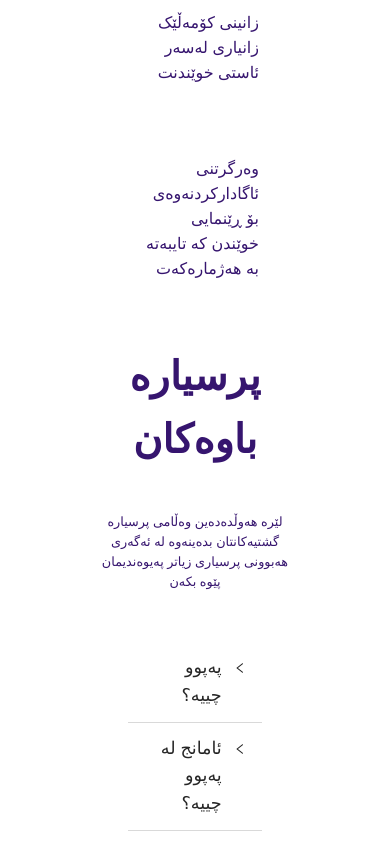
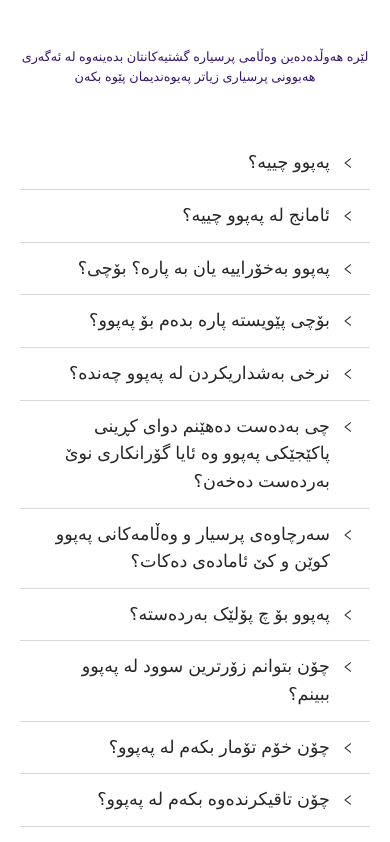
Before and after one commit to AramRafeq/pepu-landing, a Next.js app: page / in a window 390 px wide. Shown: the part 2441-3283 px from the top of the page. Built offline with nearby package versions, Linux system fonts and the light colour scheme; a web font is replaced by a local one.

Commit message:
some responsivness issue fixed

```diff
--- a/pages/index.jsx
+++ b/pages/index.jsx
@@ -15,11 +15,7 @@ export default function Home() {
 
       <Layout break style={{ backgroundColor: "white" }}>
         <Layout.Content
-          style={{
-            padding: "4rem",
-            paddingRight: '6rem',
-            paddingLeft: '6rem',
-          }}
+          className="main-container"
         >
           {/* Main Section */}
           <Row
--- a/src/components/Faq.jsx
+++ b/src/components/Faq.jsx
@@ -88,7 +88,7 @@ const Faq = () => (
       پرسیاری زیاتر پەیوەندیمان پێوە بکەن
     </Typography>
     <Row align="middle" justify="center" style={{ padding: "10px" }}>
-      <Col span={18}>
+      <Col lg={18} md={18} sm={24} xs={24}>
         <Collapse bordered={false} style={{ background: 'white', fontSize: '1.1rem' }} accordion>
           {data.map((item, index) => (
             <Panel key={index + 1} header={item.title}>
--- a/styles/globals.css
+++ b/styles/globals.css
@@ -45,8 +45,20 @@ a {
   margin-bottom: 40px;
 }
 
+.main-container {
+  padding: 4rem;
+  padding-right: 6rem;
+  padding-left: 6rem;
+}
+
 @media screen and (max-width: 767px) {
   .faq-paragraph {
     font-size: 0.8rem;
   }
+
+  .main-container {
+    padding: "10px";
+    padding-right: 10px;
+    padding-left: 10px;
+  }
 }
```
